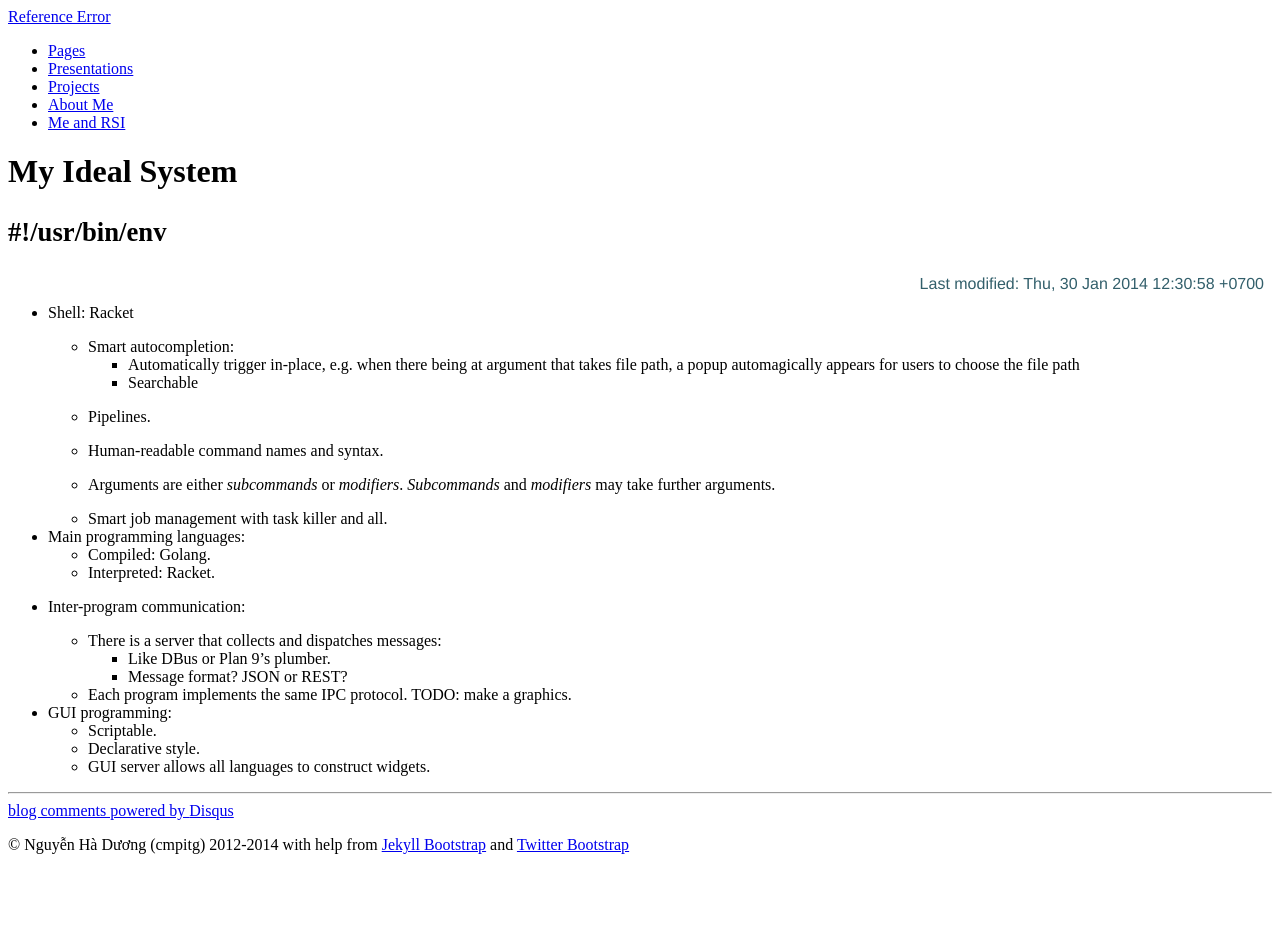
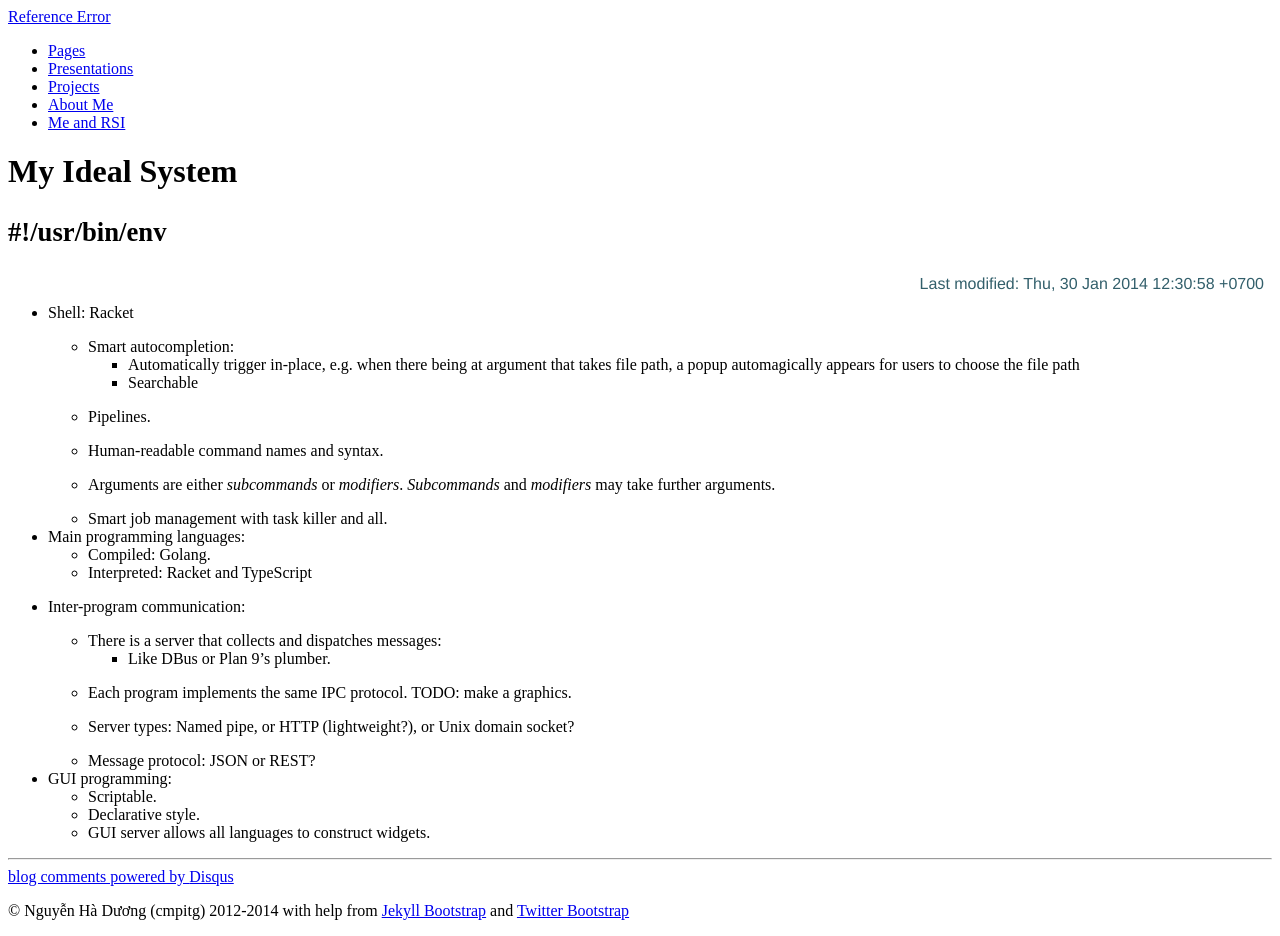
Before and after one commit to cmpitg/cmpitg.github.com, a Jekyll site: the page built from random/ideal-system.md, in a window 1280 px wide. Built offline with Jekyll 4.4.1, drawn with Linux system fonts in a browser that asks for light colours; Markdown is read by kramdown in place of the engine named in the settings; comment, search, counter and statistics services are not loaded; before the commit the page ends 900 px from its top, so only the background shows below that.

Commit message:
Update language & IPC method @ ideal system

```diff
--- a/random/ideal-system.md
+++ b/random/ideal-system.md
@@ -26,15 +26,18 @@ last_updated: Thu, 30 Jan 2014 12:30:58 +0700
 
 * Main programming languages:
   - Compiled: Golang.
-  - Interpreted: Racket.
+  - Interpreted: Racket and TypeScript
 
 * Inter-program communication:
 
   - There is a server that collects and dispatches messages:
     * Like DBus or Plan 9's plumber.
-    * Message format? JSON or REST?
 
   - Each program implements the same IPC protocol.  TODO: make a graphics.
+
+  - Server types: Named pipe, or HTTP (lightweight?), or Unix domain socket?
+
+  - Message protocol: JSON or REST?
 
 * GUI programming:
   - Scriptable.
```
